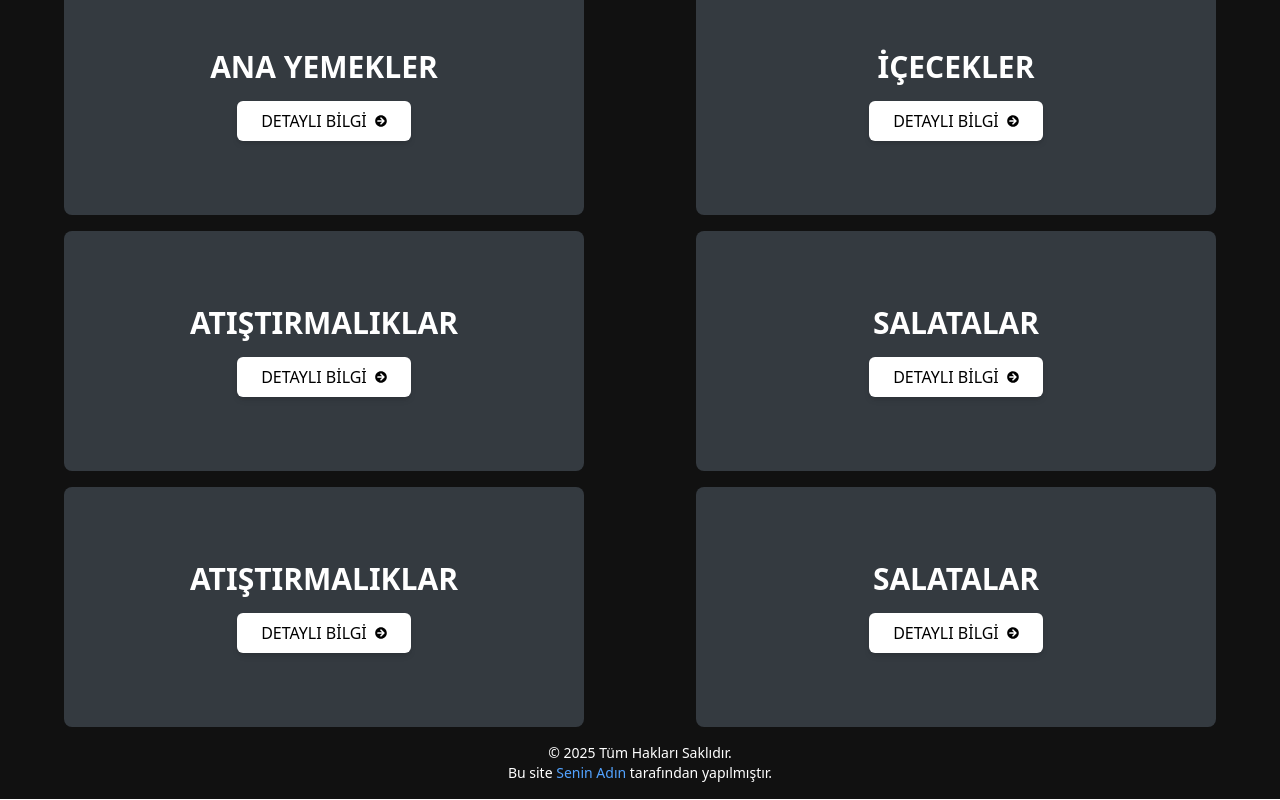
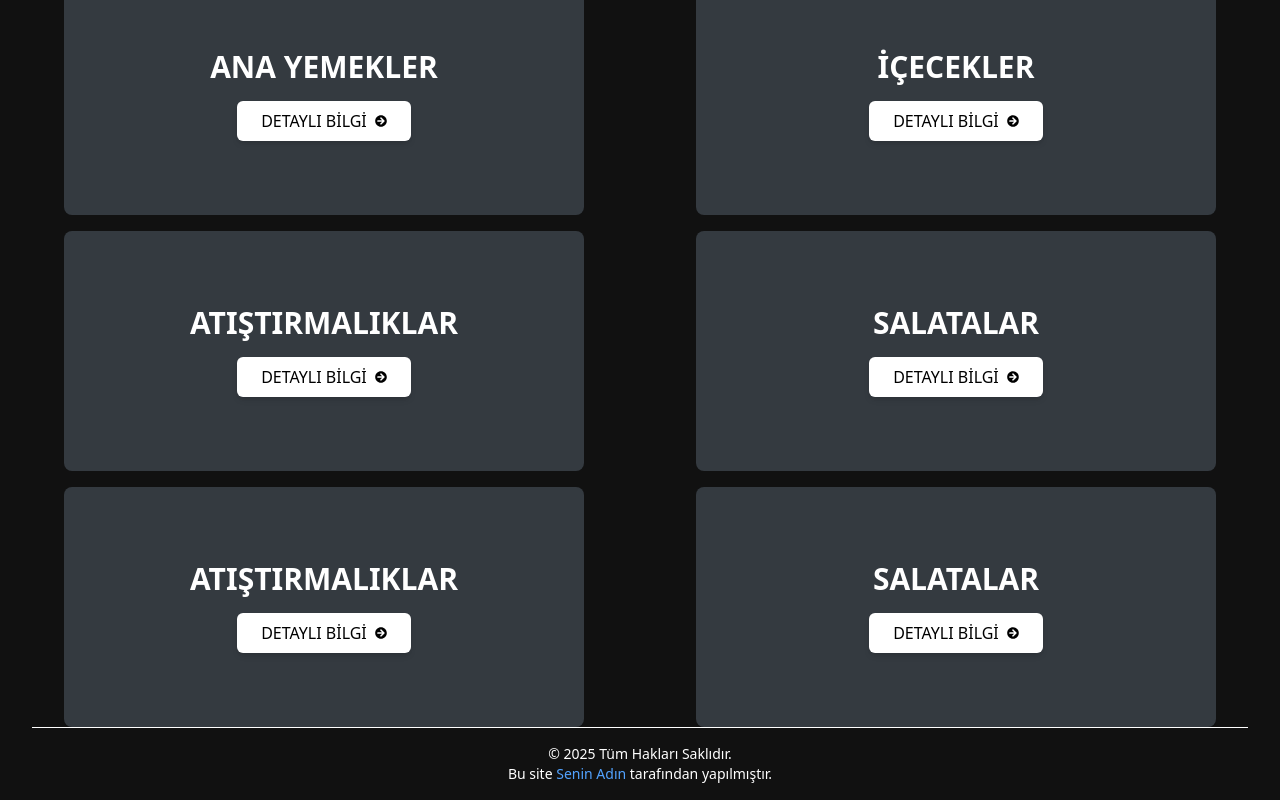
Before and after one commit to MuhammedIkbalAKGUNDOGDU/ottomaniaCafe, a React (Vite) app in the folder ottomania cafe/: page /ottomania-cafe in a window 1280 px wide. Shown: the part 997-1797 px from the top of the page. Built offline with nearby package versions, Linux system fonts and the light colour scheme.

Commit message:
footer design fix

```diff
--- a/ottomania cafe/src/components/Footer.jsx
+++ b/ottomania cafe/src/components/Footer.jsx
@@ -2,7 +2,10 @@ import React from "react";
 
 const Footer = () => {
   return (
-    <div className="mx-8 text-white p-4 text-center text-sm">
+    <div className="mx-8 text-white p-4  text-sm border-t-1">
+      <div className="flex"></div>{" "}
+      {/*Facebook instagram X vs. sosyal medya linkleri */}
+      <div className="text-center">
         <p>© {new Date().getFullYear()} Tüm Hakları Saklıdır.</p>
         <p>
           Bu site{" "}
@@ -16,6 +19,7 @@ const Footer = () => {
           tarafından yapılmıştır.
         </p>
       </div>
+    </div>
   );
 };
 
```
Lines whose indentation alone changed are shown as unchanged.
